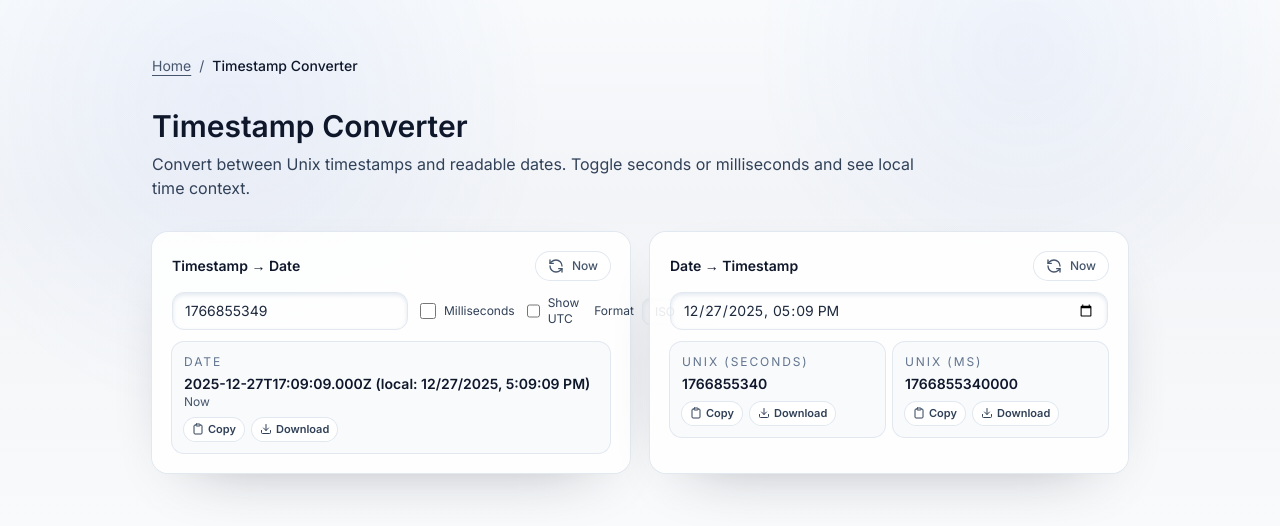
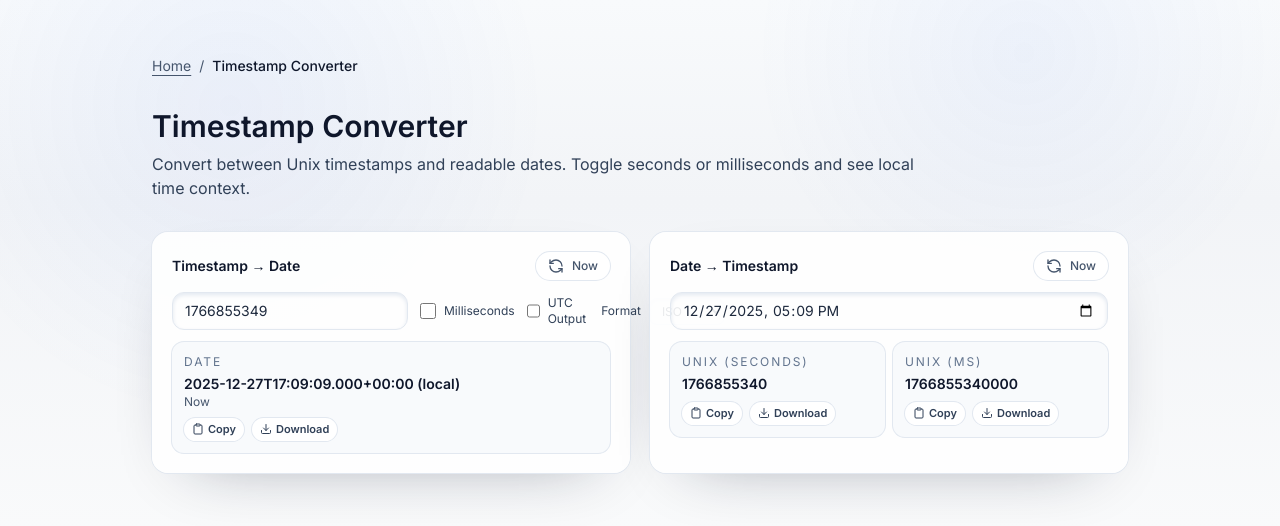
Before and after one commit to ChainPix/custom-website, a Next.js app: page /timestamp-converter in a window 1280 px wide. Shown: the top 526 px of the page. Built offline with nearby package versions, Linux system fonts and the light colour scheme; no server answers.

Commit message:
Updated UTC handling so it actually changes the displayed time. ISO mode now toggles between Zulu and local-offset ISO, and locale mode uses Intl.DateTimeFormat with timeZone: "UTC" when the toggle is on. Updated the toggle label to “UTC Output”

```diff
--- a/app/(tools)/timestamp-converter/TIMESTAMP_CONVERTER.md
+++ b/app/(tools)/timestamp-converter/TIMESTAMP_CONVERTER.md
@@ -22,3 +22,4 @@
 
 ## Notes
 - Warning messaging is derived from input via `useMemo` to avoid side effects during render.
+- UTC toggle now formats locale output using `Intl.DateTimeFormat(..., { timeZone: "UTC" })`, and ISO output uses Zulu or local offset variants.
--- a/app/(tools)/timestamp-converter/client.tsx
+++ b/app/(tools)/timestamp-converter/client.tsx
@@ -4,10 +4,25 @@ import Link from "next/link";
 import { useEffect, useMemo, useState } from "react";
 import { Check, Clipboard, Download, RefreshCcw } from "lucide-react";
 
-const formatDate = (d: Date, showUtc: boolean) =>
-  showUtc
-    ? `${d.toISOString()} (UTC)`
-    : `${d.toISOString()} (local: ${d.toLocaleString()})`;
+const formatIsoLocal = (d: Date) => {
+  const offsetMin = -d.getTimezoneOffset();
+  const sign = offsetMin >= 0 ? "+" : "-";
+  const absMin = Math.abs(offsetMin);
+  const hours = String(Math.floor(absMin / 60)).padStart(2, "0");
+  const minutes = String(absMin % 60).padStart(2, "0");
+  const base = d.toISOString().replace("Z", "");
+  return `${base}${sign}${hours}:${minutes}`;
+};
+
+const formatDate = (d: Date, showUtc: boolean, format: "iso" | "locale") => {
+  if (format === "iso") {
+    return showUtc ? `${d.toISOString()} (UTC)` : `${formatIsoLocal(d)} (local)`;
+  }
+  if (showUtc) {
+    return new Intl.DateTimeFormat(undefined, { dateStyle: "medium", timeStyle: "medium", timeZone: "UTC" }).format(d);
+  }
+  return d.toLocaleString();
+};
 
 export default function TimestampConverterClient() {
   const initialNow = useMemo(() => new Date(), []);
@@ -140,7 +155,7 @@ export default function TimestampConverterClient() {
                 checked={useUtc}
                 onChange={() => setUseUtc((prev) => !prev)}
               />
-              Show UTC
+              UTC Output
             </label>
             <label className="flex items-center gap-2 text-xs text-slate-700">
               Format
@@ -162,11 +177,7 @@ export default function TimestampConverterClient() {
             <div className="rounded-xl bg-slate-50 p-3 ring-1 ring-slate-200">
               <p className="text-xs uppercase tracking-[0.16em] text-slate-500">Date</p>
               <p className="mt-1 text-sm font-semibold text-slate-900">
-                {tsResult.date
-                  ? format === "iso"
-                    ? formatDate(tsResult.date, useUtc)
-                    : `${tsResult.date.toLocaleString()}${useUtc ? " (UTC offset shown in local)" : ""}`
-                  : "N/A"}
+                {tsResult.date ? formatDate(tsResult.date, useUtc, format) : "N/A"}
               </p>
               {relative ? <p className="text-xs text-slate-600">{relative}</p> : null}
               {warning ? (
@@ -179,9 +190,7 @@ export default function TimestampConverterClient() {
                   type="button"
                   onClick={() => {
                     if (!tsResult.date) return;
-                    navigator.clipboard.writeText(
-                      format === "iso" ? formatDate(tsResult.date, useUtc) : tsResult.date.toLocaleString(),
-                    );
+                    navigator.clipboard.writeText(formatDate(tsResult.date, useUtc, format));
                     setStatus("Copied date");
                   }}
                   className="inline-flex items-center gap-1 rounded-full bg-white px-2 py-1 text-[11px] font-semibold text-slate-700 shadow-[var(--shadow-soft)] ring-1 ring-slate-200 transition hover:-translate-y-0.5"
@@ -194,7 +203,7 @@ export default function TimestampConverterClient() {
                   onClick={() => {
                     if (!tsResult.date) return;
                     const blob = new Blob(
-                      [format === "iso" ? formatDate(tsResult.date, useUtc) : tsResult.date.toLocaleString()],
+                      [formatDate(tsResult.date, useUtc, format)],
                       { type: "text/plain" },
                     );
                     const url = URL.createObjectURL(blob);
```
